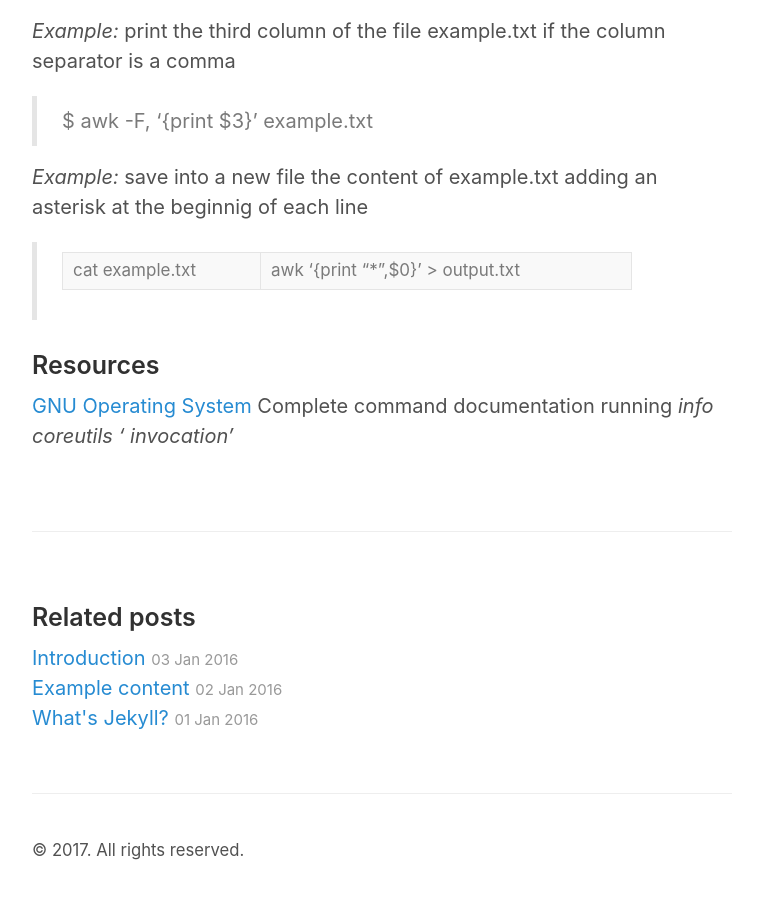
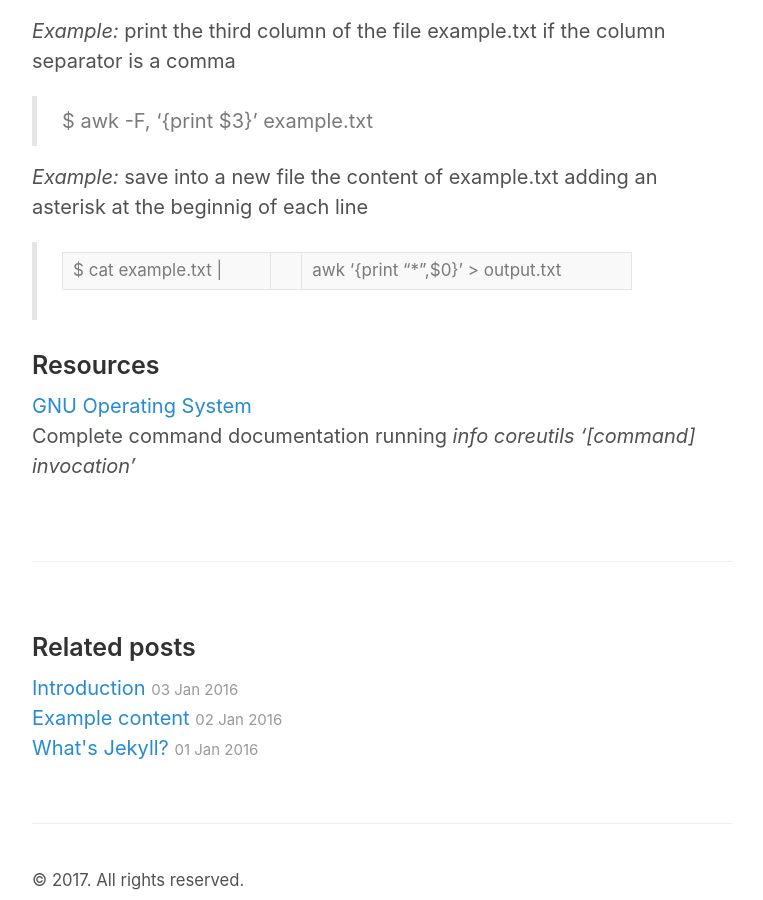
Before and after one commit to lautel/lautel.github.io, a Jekyll site: the page built from _posts/2017-05-02-linux-commands.md, in a window 1280 px wide and 900 px high, scrolled down 2509 px. Shown: the whole window, without its empty margins (258-1021 px from the left). Built offline with Jekyll 4.4.1, drawn with Linux system fonts in a browser that asks for light colours.

Commit message:
Update 2017-05-02-linux-commands.md

```diff
--- a/_posts/2017-05-02-linux-commands.md
+++ b/_posts/2017-05-02-linux-commands.md
@@ -48,9 +48,9 @@ In order to insert a line *at the end* of a document, switch to `echo` command.
 > $ awk -F, '{print $3}' example.txt
 
 *Example:* save into a new file the content of example.txt adding an asterisk at the beginnig of each line
-> cat example.txt | awk '{print "*",$0}' > output.txt
+> $ cat example.txt \| || awk '{print "*",$0}' > output.txt
 
 
 ### Resources
-[GNU Operating System](https://www.gnu.org/software/)
-Complete command documentation running *info coreutils '<command> invocation'*
+[GNU Operating System](https://www.gnu.org/software/) <br />
+Complete command documentation running *info coreutils '[command] invocation'*
```
